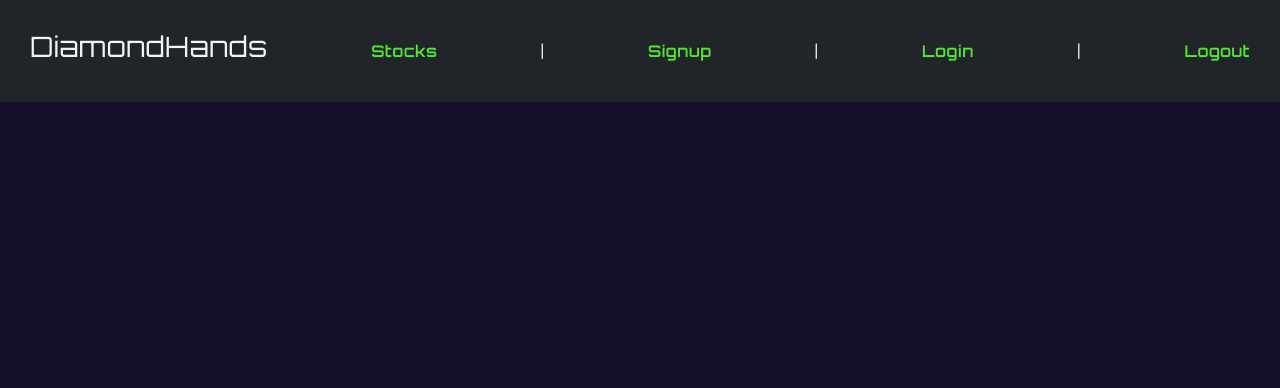
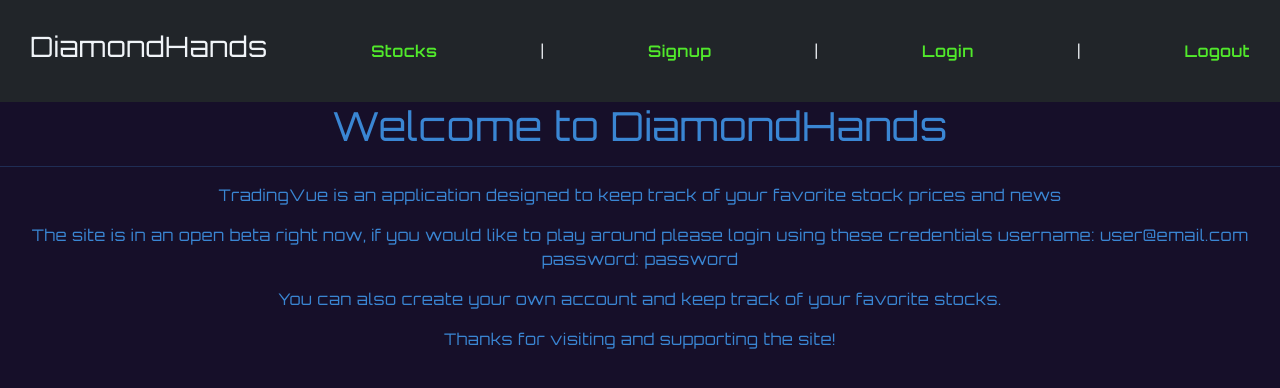
Before and after one commit to thompson-jacob/stock-capstone-front, a Vue app: page / in a window 1280 px wide. Shown: the top 388 px of the page. Built offline with nearby package versions, Linux system fonts and the light colour scheme.

Commit message:
added basic welcome message

```diff
--- a/src/App.vue
+++ b/src/App.vue
@@ -14,10 +14,10 @@
       <router-link class="nav-router-link" to="/login">Login</router-link>
       |
       <router-link class="nav-router-link" to="/logout">Logout</router-link>
-      <!-- | -->
-      <!-- <router-link class="nav-router-link" to="/linechart">LineChart</router-link> -->
+
     </div>
     <router-view />
+
   </div>
 </template>
 
--- a/src/router/index.js
+++ b/src/router/index.js
@@ -1,5 +1,6 @@
 import Vue from "vue";
 import VueRouter from "vue-router";
+import Home from "../views/Home.vue"
 import Stocks from "../views/Stocks.vue";
 import Signup from "../views/Signup.vue";
 import Login from "../views/Login.vue";
@@ -7,11 +8,11 @@ import LineChart from "../components/LineChart.vue";
 Vue.use(VueRouter);
 
 const routes = [
-  // {
-  //   path: "/",
-  //   name: "Home",
-  //   component: Home,
-  // },
+  {
+    path: "/",
+    name: "Home",
+    component: Home,
+  },
   // {
   //   path: "/about",
   //   name: "About",
--- a/src/views/Home.vue
+++ b/src/views/Home.vue
@@ -1,10 +1,15 @@
 <template>
-  <p>hi</p>
+<div>
+      <h1> Welcome to DiamondHands <hr />
+        </h1>
+      <p> TradingVue is an application designed to keep track of your favorite stock prices and news </p>
+      <p> The site is in an open beta right now, if you would like to play around please login using these credentials
+        username: user@email.com
+        password: password </p>
+
+      <p> You can also create your own account and keep track of your favorite stocks. </p>
+
+      <p> Thanks for visiting and supporting the site! </p>
+
+    </div>
 </template>
-
-<script>
-import VueApexCharts from "vue-apexcharts";
-
-
-
-</script>
```
